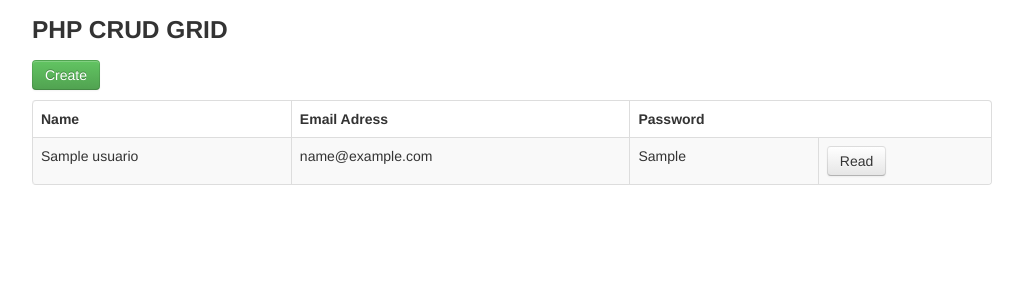
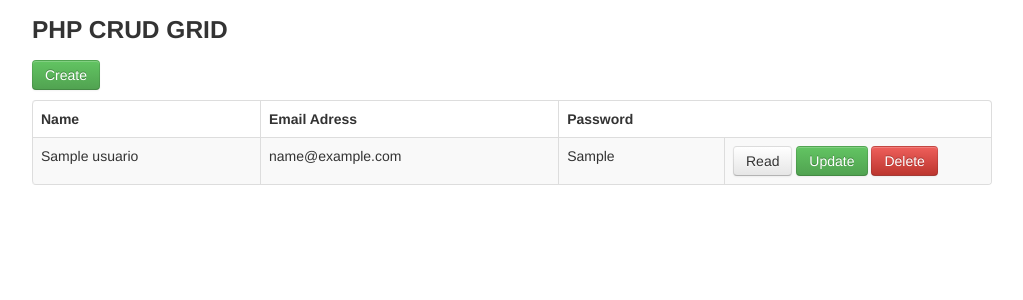
Before and after one commit to lucasmence/phpCrudTest, a PHP site: page / in a window 1280 px wide. Shown: the top 300 px of the page, without its empty margins (118-1141 px from the left). Run offline with PHP 8.4, Linux system fonts and the light colour scheme; tables that the repository leaves empty or names only in its code hold one stand-in row (values such as "Sample post").

Commit message:
Initialized create update;

```diff
--- a/create.php
+++ b/create.php
@@ -1,5 +1,11 @@
 <?php
     require 'database.php';
+
+    $id = null;
+    if (!empty($_GET['id'])){
+        $id = $_REQUEST['id'];
+    }
+
     if (!empty($_POST)) {
         $nameError = null;
         $emailError = null;
--- a/index.php
+++ b/index.php
@@ -14,7 +14,7 @@
         </div>
         <div class="row">
             <p>
-                <a  href="create.php" class="btn btn-success">Create</a>
+                <a  href="create.php?id=0" class="btn btn-success">Create</a>
             </p>
             <table class="table table-striped table-bordered">
                 <thead>
@@ -34,7 +34,11 @@
                             echo '<td>'. $row['nome'] . '</td>';
                             echo '<td>'. $row['email'] . '</td>';
                             echo '<td>'. $row['senha']. '</td>';
-                            echo '<td><a class= "btn" href="read.php?id='.$row['id'].'">Read</a></td>';
+                            echo '<td width=250>';
+                            echo '  <a class="btn" href="read.php?id='.$row['id'].'">Read</a>';
+                            echo '  <a class="btn btn-success" href="create.php?id='.$row['id'].'">Update</a>';
+                            echo '  <a class="btn btn-danger" href="delete.php?id='.$row['id'].'">Delete</a>';
+                            echo '</td>';
                             echo '</tr>';
                         }
                         Database::disconnect();
```
